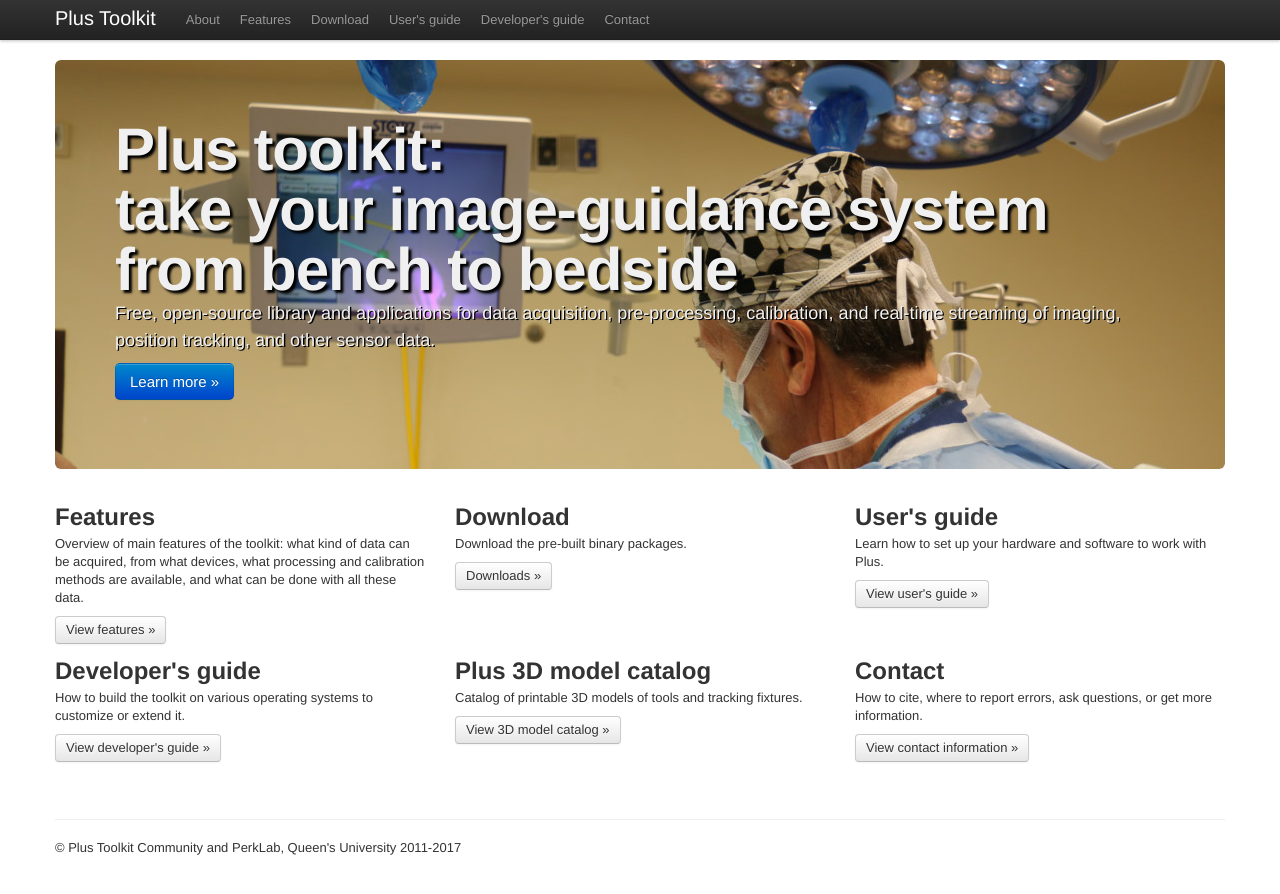
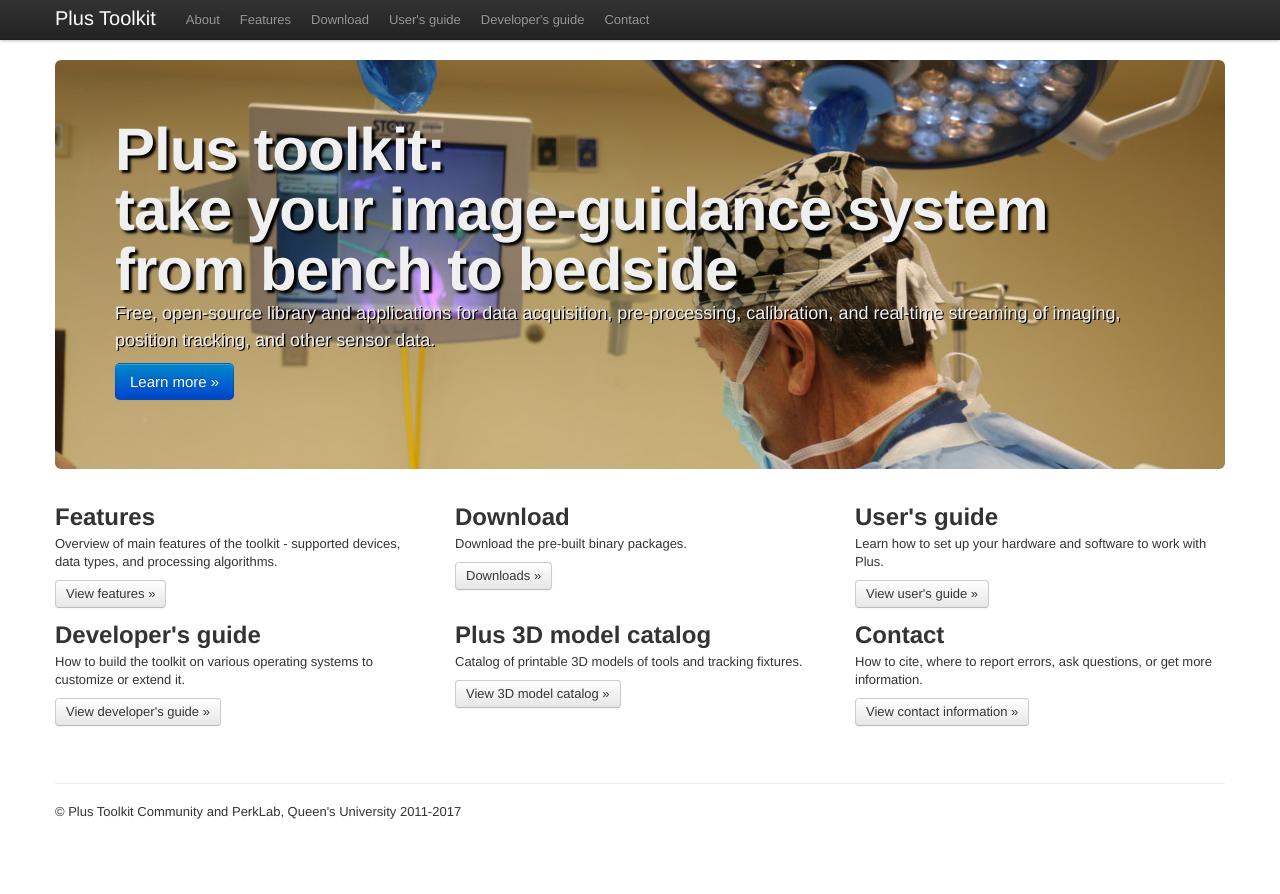
Before and after one commit to PlusToolkit/plustoolkit.github.io, a Jekyll site: the page built from index.md, in a window 1280 px wide and 933 px high. Shown: the top 894 px of the window. Built offline with Jekyll 4.4.1, drawn with Linux system fonts in a browser that asks for light colours.

Commit message:
Made features blurb shorter

```diff
--- a/_includes/themes/twitter/top.html
+++ b/_includes/themes/twitter/top.html
@@ -8,7 +8,7 @@
 <div class="row">
   <div class="span4">
     <h2>Features</h2>
-    <p>Overview of main features of the toolkit: what kind of data can be acquired, from what devices, what processing and calibration methods are available, and what can be done with all these data.</p>
+    <p>Overview of main features of the toolkit - supported devices, data types, and processing algorithms.</p>
     <p><a class="btn" href="features.html">View features &raquo;</a></p>
   </div>
   <div class="span4">
```
